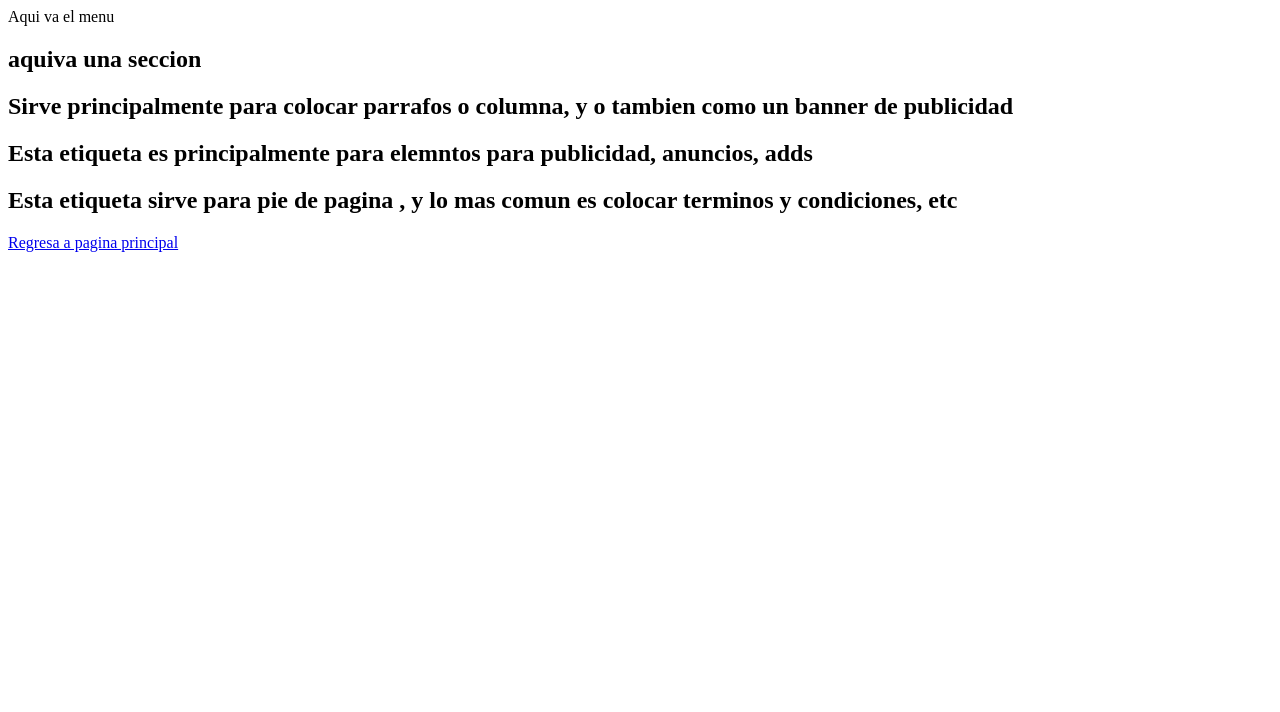
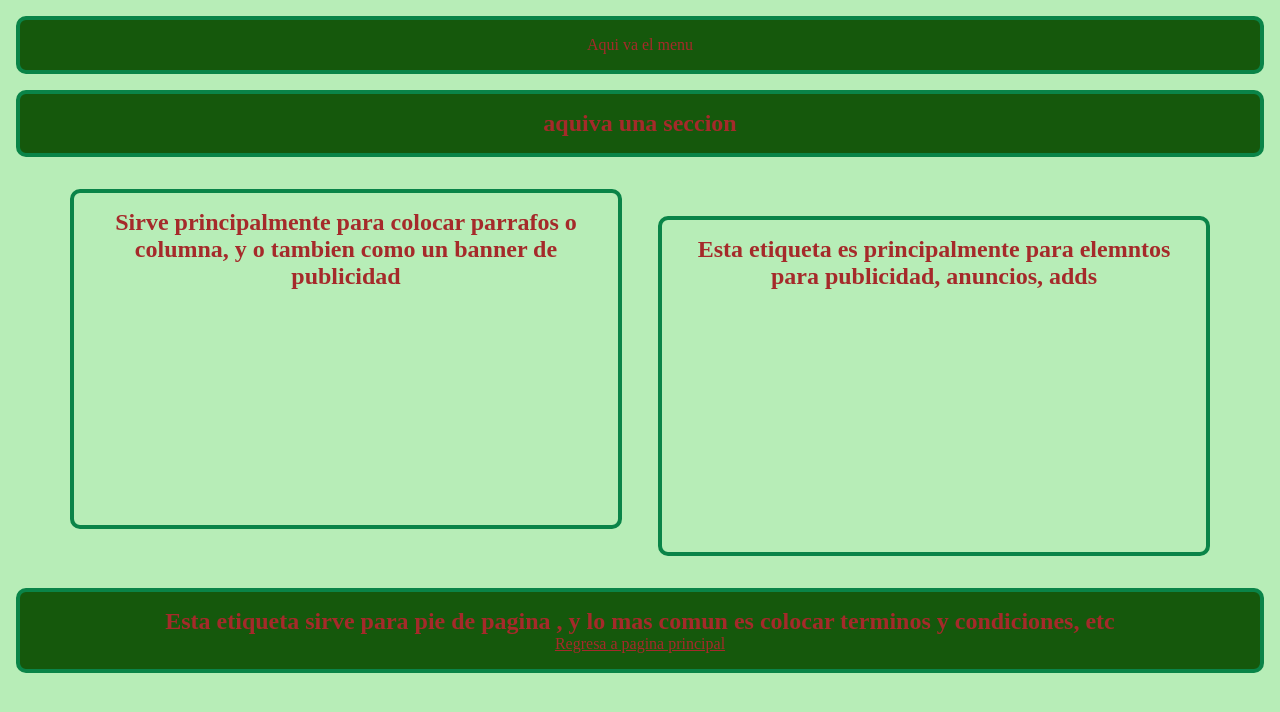
Before and after one commit to Diegoyzz/4IV8_Mendoza_Calvillo_Diego, a plain HTML site: page 01PrimeraPractica/inicio.html in a window 1280 px wide. Drawn offline with Linux system fonts and the light colour scheme.

Commit message:
mi pagina con css

```diff
--- /dev/null
+++ b/01PrimeraPractica/css/style.css
@@ -0,0 +1,35 @@
+*{
+    padding: 0;
+    margin: 0;
+    color: brown;
+    text-align: center;
+}
+html, body{
+background-color: rgb(183, 237, 183);
+
+}
+.main_container{
+    border: 7px solid rgb(10, 132, 72);
+    border-radius: 50px;
+    margin: 2rem;
+    background-color:  rgb(227, 111, 229);
+}
+nav, section, footer, aside, article{
+border: 4px solid rgb(10, 132, 72);
+    margin: 1rem;
+    border-radius: 10px;
+    padding: 1rem;
+}
+article, aside {
+    width: 40%;
+    display: inline-block;
+    height: 300px;
+
+
+
+}
+nav , footer, section{
+    background-color: rgb(21, 88, 12);
+
+
+}
--- a/01PrimeraPractica/inicio.html
+++ b/01PrimeraPractica/inicio.html
@@ -3,7 +3,8 @@
 <head>
     <meta charset="UTF-8">
     <meta name="viewport" content="width=device-width, initial-scale=1.0">
-    <title>Pagina personal Diego Mendoza</title>
+    <title>Página personal Diego Mendoza</title>
+    <link rel="stylesheet" href="./css/style.css">
 </head>
 <body>
     <div class="container-main">
@@ -28,7 +29,9 @@
                 <footer><h2>Esta etiqueta sirve para pie de pagina , y lo mas comun es colocar terminos y condiciones, etc</h2>
                 <a href="../index.html">Regresa a pagina principal</a>
                 </footer>
+
         </div>
     </div>
+
 </body>
 </html>
```
Also changed, not shown: index.html (+1 -0 lines).
